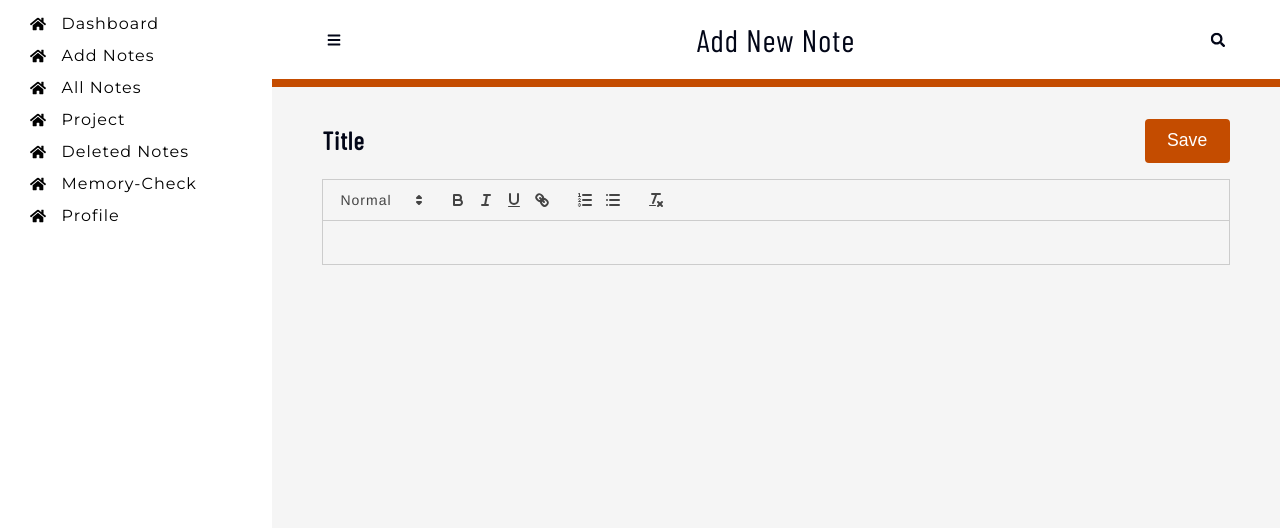
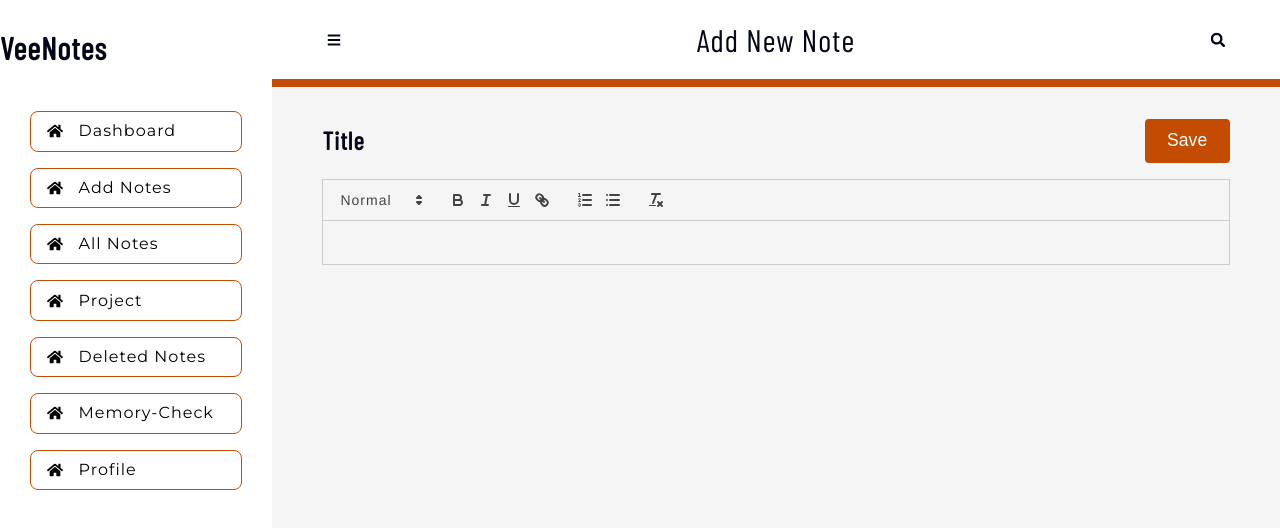
Before and after one commit to Vhickyy/Note-Client, a React (Vite) app: page /dashboard/addnote in a window 1280 px wide. Shown: the top 528 px of the page. Built offline with nearby package versions, Linux system fonts and the light colour scheme; the HTML template or start-up script is replaced by a standard one.

Commit message:
testing memory-check

```diff
--- a/src/Pages/Login.tsx
+++ b/src/Pages/Login.tsx
@@ -1,9 +1,9 @@
 import styled from "styled-components"
 // import axios from "axios"
-import { Link } from "react-router-dom"
+import { Link, useNavigate } from "react-router-dom"
 
 const Login = () => {
-  // const navigate = useNavigate();
+  const navigate = useNavigate();
   const googleSignIn = async (e:React.MouseEvent<HTMLButtonElement> ) => {
     e.preventDefault()
     window.open("http://localhost:8000/auth/google","_self")
--- a/src/Pages/Protected/Memorycheck.tsx
+++ b/src/Pages/Protected/Memorycheck.tsx
@@ -1,20 +1,40 @@
 import styled from "styled-components"
 import Navbar from "../../components/Dashboard/Navbar"
+import { useState } from "react"
 
 const Memorycheck = () => {
+  const [mainText,setMainText] = useState("h j");
+  const [tryText,setTryText] = useState("");
+  const [result,setResult] = useState<{word:string,match:boolean}[]>([]);
+
+  const changeTry = (e:React.ChangeEvent<HTMLTextAreaElement>) => {
+    setTryText(e.target.value);
+    // const newResult = e.target.value.split(" ");
+    // const mainText2 = mainText.split(" ").slice(0,newResult.length + 1);
+    // // console.log(newResult,mainText2)
+    // // const newResult2 = newResult.map()
+    // const newRes = newResult.map((res,index)=> res.toLowerCase() === mainText2[index]?.toLowerCase() ? {word:res,match:true} : {word:res,match:false});
+    // newRes.filter(res=>!res.word)
+    // console.log(newRes)
+    // setResult(newRes);
+  }
   return (
     <Wrapper>
         <Navbar page="How many words do you remember?"/>
         <section>
           <div className="memory-body">
             {/* <div className="text-div"> */}
-                <textarea name="" id="" placeholder="write text you want to memorize" className="text-div"></textarea>
+                <textarea name="" id="" placeholder="write text you want to memorize" className="text-div" value={mainText} onChange={(e)=>setMainText(e.target.value)}></textarea>
             {/* </div> */}
             {/* <div className="text-div"> */}
-                <textarea name="" id="" placeholder="try writing the text here" className="text-div"></textarea>
+                <textarea name="" id="" placeholder="try writing the text here" className="text-div" value={tryText} onChange={(e)=>changeTry(e)}></textarea>
             {/* </div> */}
             <div className="text-div">
-                first
+                {result?.length && result.map((res,index)=>{
+                  return(
+                    <span key={index} className={res.match ? "green" : "red"}>{`${res.word} `}</span>
+                  )
+                })}
             </div>
           </div>
         </section>
@@ -26,11 +46,24 @@ export default Memorycheck;
 
 const Wrapper = styled.div`
   background-color: whitesmoke;
+  span{
+     margin-right: 2px;
+    padding: .2rem;
+  }
+  .green{
+    background-color: green;
+
+
+  }
+  .red{
+    background-color: red;
+  }
   section{
     padding-block: 2rem;
     width: min(90%,var(--maxWidth));
     margin-inline: auto;
     min-height: 86vh;
+    color:white;
   }
   .memory-body{
     display: grid;
--- a/src/components/Dashboard/DesktopSidebar.tsx
+++ b/src/components/Dashboard/DesktopSidebar.tsx
@@ -8,9 +8,12 @@ const DesktopSidebar = ({showSidebar}:props) => {
   return (
     <Wrapper>
       <div className={`main ${showSidebar ? "hide" : "show"}`}>
-        <div className="side">
+        <div className="grid">
 
-        <Sidebar />
+          <h3>VeeNotes</h3>
+          <div className="side">
+          <Sidebar />
+        </div>
         </div>
       </div>
     </Wrapper>
@@ -30,6 +33,11 @@ const Wrapper = styled.aside`
       position: sticky;
       top: 0;
     }
+    .grid{
+      display: grid;
+      gap: 2rem;
+      padding-block: 2rem;
+    }
     @media screen and (min-width: 800px){
       display: block;
       /* position: sticky;
--- a/src/components/Dashboard/MobileSidebar.tsx
+++ b/src/components/Dashboard/MobileSidebar.tsx
@@ -1,6 +1,6 @@
 import styled from "styled-components";
 import Sidebar from "./Sidebar";
-import { FaTimes } from "react-icons/fa";
+import { FaPersonBooth, FaTimes } from "react-icons/fa";
 type props = {
     close: ()=>void,
     showSidebar: boolean
@@ -9,11 +9,18 @@ const MobileSidebar = ({close,showSidebar} : props) => {
   return (
     <Wrapper onClick={close} className={`main ${showSidebar ? "show" : "hide"}`}>
       <div className="nav" onClick={(e)=> {e.stopPropagation()}}>
-        <div className="flex">
-          <h3>VEENOTES</h3>
-          <FaTimes className="icon" onClick={close}/>
+        <div className="grid">
+          <div className="flex">
+            <h3>VEENOTES</h3>
+            <FaTimes className="icon" onClick={close}/>
+          </div>
+          <Sidebar close={close}/>
+          <div className="flex">
+            <FaPersonBooth />
+            Logout
+            {/* <Link to={}>Logout</Link> */}
+          </div>
         </div>
-        <Sidebar close={close}/>
       </div>
     </Wrapper>
   )
@@ -50,6 +57,13 @@ const Wrapper = styled.aside`
     padding: .3rem;
     border-radius: .25rem;
   }
+  .grid{
+      display: grid;
+      padding-inline: 1rem;
+      gap: 3.5rem;
+      padding-block: 2rem;
+      /* background-color: red; */
+    }
   @media screen and (min-width: 800px) {
     display: none;
   }
--- a/src/components/Dashboard/Sidebar.tsx
+++ b/src/components/Dashboard/Sidebar.tsx
@@ -41,6 +41,10 @@ const Wrapper = styled.section`
             display: flex;
             align-items: center;
             gap: 1rem;
+            border: 1px solid var(--primaryColor);
+            padding-inline: 1rem;
+            padding-block: .7rem;
+            border-radius: .5rem;
         }
     }
 `
```
Also changed, not shown: src/api/axios.ts (+38 -1 lines).
